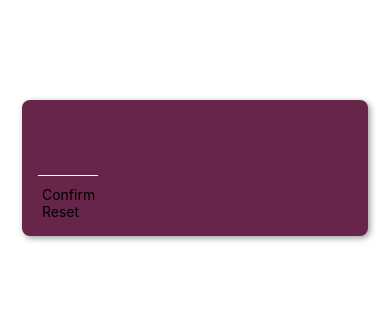
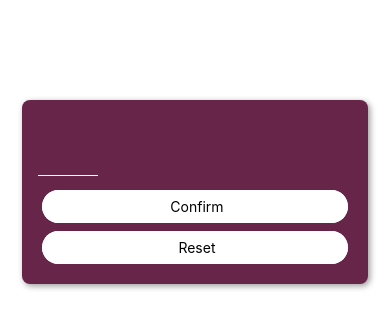
Before and after one commit to SauloAssisEngMec/guess-my-number-app, a React Native app: screen / in a window 390 px wide. Shown: the top 328 px of the page. Built offline with nearby package versions, Linux system fonts and the light colour scheme.

Commit message:
style: Adding visual feedback to the buttom

```diff
--- a/components/PrimaryButton.js
+++ b/components/PrimaryButton.js
@@ -1,11 +1,46 @@
-import { Text, View } from "react-native";
+import { Text, View, StyleSheet, Pressable } from "react-native";
 
 function PrimaryButton(props) {
+  function onPressHandler() {
+    console.log("pressed");
+  }
   return (
-    <View>
-      <Text> {props.children}</Text>
+    <View style={styles.buttonOutContainer}>
+      <Pressable
+        onPress={onPressHandler}
+        style={({ pressed }) =>
+          pressed
+            ? [styles.buttonInnerContainer, styles.pressed]
+            : styles.buttonInnerContainer
+        }
+      >
+        <Text style={styles.buttonText}> {props.children}</Text>
+      </Pressable>
     </View>
   );
 }
 
 export default PrimaryButton;
+
+const styles = StyleSheet.create({
+  buttonOutContainer: {
+    borderRadius: 25,
+    backgroundColor: "#fff",
+    margin: 4,
+  },
+  buttonInnerContainer: {
+    borderRadius: 25,
+    backgroundColor: "white",
+    paddingVertical: 8,
+    paddingHorizontal: 15,
+    shadowColor: "black",
+    shadowOpacity: 0.4,
+  },
+  pressed: {
+    opacity: 0.5,
+  },
+  buttonText: {
+    color: "black",
+    textAlign: "center",
+  },
+});
```
